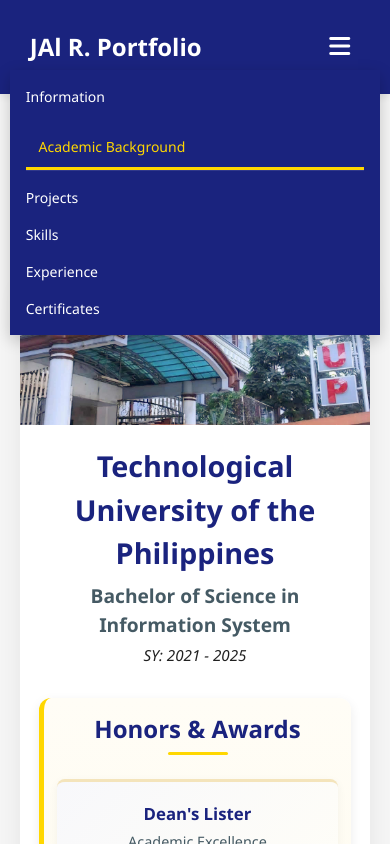
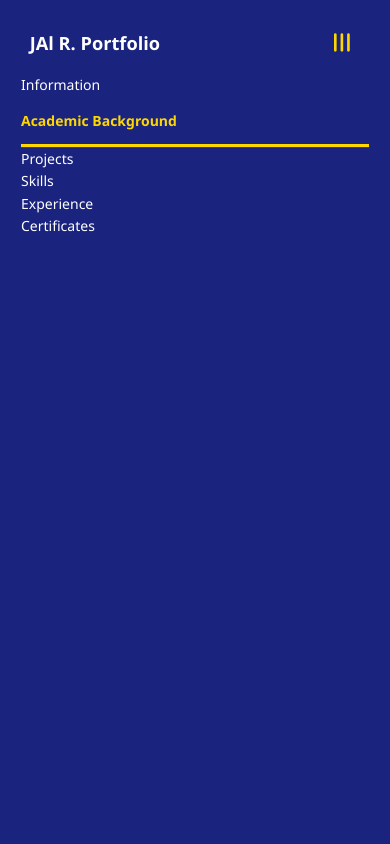
Before and after one commit to JohnAlbert29/MyWebsitePortfolio, a plain HTML site: page academic.html in a window 390 px wide. Both pictures are taken after a click on the element 339 px from the left and 47 px from the top of the page. Shown: the top 844 px of the page. Drawn offline with Linux system fonts and the light colour scheme; files whose address does not match are found by name.

Commit message:
revert certificate css

```diff
--- a/academic.css
+++ b/academic.css
@@ -18,12 +18,19 @@
   box-sizing: border-box;
 }
 
+html {
+  font-size: 16px; /* Explicit base font size */
+}
+
 body {
   font-family: "Segoe UI", Tahoma, Geneva, Verdana, sans-serif;
   line-height: 1.6;
   color: var(--text-color);
   background-color: var(--light-color);
   padding: 0;
+  min-height: 100vh;
+  display: flex;
+  flex-direction: column;
 }
 
 .container {
@@ -34,27 +41,42 @@
 }
 
 /* ============================================= */
-/* 2. TYPOGRAPHY & TEXT ELEMENTS */
+/* 2. TYPOGRAPHY - FIXED SIZES */
 /* ============================================= */
 
 h1, h2, h3, h4 {
   margin-bottom: 1rem;
   font-weight: 600;
   color: var(--primary-color);
+  line-height: 1.2;
 }
 
-h1 { font-size: 2.25rem; }
-h2 { font-size: 1.8rem; }
-h3 { font-size: 1.5rem; }
-h4 { font-size: 1.2rem; }
+h1 {
+  font-size: 2.25rem; /* 36px */
+  margin-bottom: 1.5rem;
+}
+h2 {
+  font-size: 1.8rem; /* 28.8px */
+  margin-bottom: 1.25rem;
+}
+h3 {
+  font-size: 1.5rem; /* 24px */
+  margin-bottom: 1rem;
+}
+h4 {
+  font-size: 1.2rem; /* 19.2px */
+}
 
 p {
   margin-bottom: 1rem;
+  font-size: 1rem; /* 16px */
+  line-height: 1.6;
 }
 
 a {
   text-decoration: none;
   color: inherit;
+  transition: color 0.3s ease;
 }
 
 /* ============================================= */
@@ -70,6 +92,7 @@
   border-radius: 5px;
   cursor: pointer;
   font-weight: 600;
+  font-size: 1rem;
   transition: all 0.3s ease;
   text-align: center;
 }
@@ -81,17 +104,18 @@
 }
 
 /* ============================================= */
-/* 4. HEADER & NAVIGATION */
+/* 4. HEADER & NAVIGATION - FIXED */
 /* ============================================= */
 
 header {
   background: var(--primary-color);
   color: var(--white);
-  padding: 1.5rem 0;
+  padding: 1rem 0;
   position: sticky;
   top: 0;
-  z-index: 100;
+  z-index: 1000;
   box-shadow: 0 2px 10px rgba(0, 0, 0, 0.1);
+  width: 100%;
 }
 
 header .container {
@@ -99,20 +123,27 @@
   justify-content: space-between;
   align-items: center;
   padding: 0 20px;
-  position: relative;
+  height: 60px;
 }
 
 header h1 {
-  font-size: 1.8rem;
+  font-size: 1.5rem;
   margin: 0;
   color: var(--white);
+  font-weight: 700;
 }
 
-/* Navigation */
+/* Navigation - Desktop */
 nav ul {
   list-style: none;
   display: flex;
   gap: 1.5rem;
+  margin: 0;
+  padding: 0;
+}
+
+nav ul li {
+  margin: 0;
 }
 
 nav ul li a {
@@ -121,6 +152,7 @@
   transition: color 0.3s ease;
   color: var(--white);
   font-weight: 500;
+  font-size: 1rem;
 }
 
 nav ul li a:hover {
@@ -129,6 +161,7 @@
 
 nav ul li a.active {
   color: var(--secondary-color);
+  font-weight: 600;
 }
 
 nav ul li a.active:after {
@@ -141,21 +174,66 @@
   background: var(--secondary-color);
 }
 
-/* Hamburger Menu */
+/* Hamburger Menu - Mobile */
 .menu-toggle {
   display: none;
   cursor: pointer;
+  background: none;
+  border: none;
   padding: 10px;
-  z-index: 101;
+  z-index: 1001;
 }
 
 .menu-toggle i {
   font-size: 1.5rem;
   color: var(--white);
+  transition: all 0.3s ease;
+}
+
+.menu-toggle.active i {
+  color: var(--secondary-color);
+  transform: rotate(90deg);
+}
+
+/* Mobile Navigation */
+@media (max-width: 768px) {
+  .menu-toggle {
+    display: block;
+  }
+
+  nav {
+    position: fixed;
+    top: 60px;
+    left: 0;
+    width: 100%;
+    height: calc(100vh - 60px);
+    background: var(--primary-color);
+    transition: all 0.3s ease;
+    z-index: 999;
+    overflow-y: auto;
+    transform: translateX(-100%);
+    padding: 1rem 0;
+  }
+
+  nav.active {
+    transform: translateX(0);
+  }
+
+  nav ul {
+    flex-direction: column;
+    gap: 0;
+    padding: 0 1.5rem;
+  }
+
+  nav ul li a {
+    padding: 1rem 0;
+    display: block;
+    border-bottom: 1px solid rgba(255, 255, 255, 0.1);
+  }
 }
 
 /* ============================================= */
-/* 5. HERO SECTION */
+/* 5. HERO SECTION - FIXED */
 /* ============================================= */
 
 .hero {
@@ -165,34 +243,38 @@
   background-position: center;
   color: var(--white);
   text-align: center;
-  padding: 8rem 0;
+  padding: 6rem 0;
   display: flex;
   justify-content: center;
   align-items: center;
+  min-height: 60vh;
 }
 
 .hero .container {
-  padding: 40px 20px;
+  padding: 0 20px;
 }
 
 .hero h2 {
   font-size: 2.5rem;
   margin-bottom: 1.5rem;
+  color: var(--white);
 }
 
 .hero p {
   font-size: 1.2rem;
   max-width: 700px;
   margin: 0 auto 2rem;
+  color: rgba(255, 255, 255, 0.9);
 }
 
 /* ============================================= */
-/* 6. ACADEMIC BACKGROUND SECTION */
+/* 6. ACADEMIC BACKGROUND SECTION - FIXED */
 /* ============================================= */
 
 .academic-background {
   padding: 4rem 0;
   text-align: center;
+  flex: 1;
 }
 
 .academic-background .container {
@@ -223,19 +305,25 @@
 /* Education Image */
 .edu-image {
   width: 100%;
-  height: 400px;
+  height: 300px;
   background-color: #e0e0e0;
   display: flex;
   justify-content: center;
   align-items: center;
   border-top-left-radius: 16px;
   border-top-right-radius: 16px;
+  overflow: hidden;
 }
 
 .edu-image img {
   width: 100%;
   height: 100%;
   object-fit: cover;
+  transition: transform 0.5s ease;
+}
+
+.education-item:hover .edu-image img {
+  transform: scale(1.05);
 }
 
 /* Education Details */
@@ -248,25 +336,26 @@
 .edu-details h3 {
   font-size: 1.8rem;
   margin-bottom: 0.5rem;
+  color: var(--primary-color);
 }
 
 .degree {
   font-size: 1.2rem;
   font-weight: 600;
   color: var(--accent-color);
-  margin-bottom: 0.25rem;
+  margin-bottom: 0.5rem;
 }
 
 .duration {
   font-style: italic;
   color: var(--dark-color);
-  font-size: 0.95rem;
-  margin-bottom: 2rem;
+  font-size: 1rem;
+  margin-bottom: 1.5rem;
   display: block;
 }
 
 /* ============================================= */
-/* 7. HONORS & AWARDS SECTION - PROFESSIONAL */
+/* 7. HONORS & AWARDS SECTION - FIXED */
 /* ============================================= */
 
 .honors {
@@ -304,13 +393,13 @@
 .awards-grid {
   display: grid;
   grid-template-columns: repeat(auto-fill, minmax(280px, 1fr));
-  gap: 1.2rem;
+  gap: 1.5rem;
   margin-top: 1.5rem;
 }
 
 .award-item {
   background: white;
-  padding: 1.2rem 1.5rem;
+  padding: 1.5rem;
   border-radius: 8px;
   box-shadow: 0 3px 10px rgba(0, 0, 0, 0.05);
   border-top: 3px solid rgba(218, 165, 32, 0.3);
@@ -320,7 +409,7 @@
 }
 
 .award-item:hover {
-  transform: translateY(-3px);
+  transform: translateY(-5px);
   box-shadow: 0 6px 16px rgba(0, 0, 0, 0.1);
   border-top-color: var(--secondary-color);
 }
@@ -344,29 +433,30 @@
 .award-title {
   font-weight: 600;
   color: var(--primary-color);
-  margin-bottom: 0.3rem;
-  font-size: 1.05rem;
+  margin-bottom: 0.5rem;
+  font-size: 1.1rem;
 }
 
 .award-description {
   color: var(--accent-color);
-  font-size: 0.9rem;
-  line-height: 1.5;
+  font-size: 0.95rem;
+  line-height: 1.6;
+  margin-bottom: 0.5rem;
 }
 
 .award-year {
   display: inline-block;
   background: rgba(69, 90, 100, 0.1);
   color: var(--accent-color);
-  padding: 0.2rem 0.6rem;
-  border-radius: 12px;
-  font-size: 0.8rem;
+  padding: 0.3rem 0.8rem;
+  border-radius: 20px;
+  font-size: 0.85rem;
   margin-top: 0.5rem;
   font-weight: 500;
 }
 
 /* ============================================= */
-/* 8. FOOTER */
+/* 8. FOOTER - FIXED */
 /* ============================================= */
 
 footer {
@@ -374,15 +464,20 @@
   color: var(--white);
   text-align: center;
   padding: 2rem 0;
-  margin-top: 3rem;
+  margin-top: auto;
 }
 
 footer .container {
   padding: 0 20px;
 }
 
+footer p {
+  margin: 0;
+  font-size: 0.95rem;
+}
+
 /* ============================================= */
-/* 9. MOBILE NAVIGATION BUTTONS */
+/* 9. MOBILE NAVIGATION BUTTONS - FIXED */
 /* ============================================= */
 
 .mobile-nav-buttons {
@@ -390,6 +485,7 @@
   justify-content: space-between;
   margin: 2rem 0;
   gap: 1rem;
+  width: 100%;
 }
 
 .mobile-nav-btn {
@@ -408,6 +504,7 @@
   align-items: center;
   justify-content: center;
   gap: 0.5rem;
+  font-size: 0.95rem;
 }
 
 .mobile-nav-btn:hover {
@@ -419,94 +516,92 @@
   font-size: 0.9rem;
 }
 
+.mobile-nav-btn[disabled] {
+  opacity: 0.5;
+  cursor: not-allowed;
+  background-color: var(--primary-color);
+  color: var(--white);
+}
+
 /* ============================================= */
-/* 10. MOBILE RESPONSIVENESS */
+/* 10. MOBILE RESPONSIVENESS - FIXED */
 /* ============================================= */
 
 @media (max-width: 768px) {
-  /* General Mobile Styles */
-  body {
-    font-size: 15px;
-    line-height: 1.5;
+  .container {
+    width: 95%;
+    padding: 0 15px;
   }
 
-  .container {
-    width: 95%;
-    padding: 10px;
+  .hero {
+    padding: 4rem 0;
+    min-height: 50vh;
   }
 
-  h1 { font-size: 1.8rem; }
-  h2 { font-size: 1.5rem; }
-  h3 { font-size: 1.3rem; }
-
-  /* Header Adjustments */
-  header h1 {
-    font-size: 1.5rem;
+  .hero h2 {
+    font-size: 2rem;
   }
 
-  /* Mobile Navigation */
-  .menu-toggle {
-    display: block;
+  .hero p {
+    font-size: 1.1rem;
   }
 
-   nav {
-        position: absolute;
-        top: 100%;
-        left: 0;
-        width: 100%;
-        max-height: 0;
-        background: var(--primary-color);
-        transition: all 0.3s ease;
-        z-index: 100;
-        overflow: hidden;
-        padding: 0 1.5rem;
-        box-shadow: 0 5px 15px rgba(0, 0, 0, 0.2);
-    }
-
-  nav.active {
-        max-height: 500px;
-        padding: 1rem;
-    }
-
-  nav ul {
-    flex-direction: column;
-    gap: 1rem;
+  .mobile-nav-buttons {
+    display: flex;
   }
 
-     nav ul li a {
-        padding: 0.8rem;
-        display: block;
-        border-bottom: 1px solid rgba(255, 255, 255, 0.1);
-    }
+  .education-item {
+    max-width: 100%;
+  }
+
+  .edu-image {
+    height: 250px;
+  }
+
+  .honors {
+    padding: 1.5rem;
+  }
 }
 
-  /* Hero Section */
+@media (max-width: 480px) {
+  html {
+    font-size: 14px;
+  }
+
+  header h1 {
+    font-size: 1.3rem;
+  }
+
   .hero {
+    padding: 3rem 0;
+  }
 
+  .hero h2 {
+    font-size: 1.6rem;
+  }
+
+  .education-item {
+    border-radius: 12px;
+  }
+
+  .edu-image {
+    height: 180px;
+  }
+
+  .edu-details {
+    padding: 1.5rem;
+  }
+
+  .honors {
+    padding: 1rem;
+  }
+
+  .awards-grid {
+    grid-template-columns: 1fr;
+  }
+
+  .mobile-nav-btn {
     padding: 0.7rem 1rem;
     font-size: 0.9rem;
   }
-
-
-@media (max-width: 480px) {
-  /* Extra Small Devices */
-  body {
-    font-size: 14px;
-  }
-
-  .education-item {
-    border-radius: 10px;
-  }
-
-  .edu-image {
-    height: 150px;
-  }
-
-  .edu-details {
-    padding: 1.2rem;
-  }
-
-  .honors {
-    padding: 0.8rem;
-  }
 }
--- a/academic.html
+++ b/academic.html
@@ -182,8 +182,7 @@
     <script src="js/script.js"></script>
 
     <script>
-     document.addEventListener("DOMContentLoaded", function () {
-        // Hamburger menu toggle
+     document.addEventListener("DOMContentLoaded", function() {
     const menuToggle = document.querySelector('.menu-toggle');
     const nav = document.querySelector('nav');
 
@@ -192,9 +191,8 @@
         menuToggle.classList.toggle('active');
     });
 
-        // Close menu when clicking on a link
-        const navLinks = document.querySelectorAll('nav ul li a');
-        navLinks.forEach(link => {
+    // Close menu when clicking on links
+    document.querySelectorAll('nav ul li a').forEach(link => {
         link.addEventListener('click', function() {
             nav.classList.remove('active');
             menuToggle.classList.remove('active');
--- a/certificates.css
+++ b/certificates.css
@@ -1,7 +1,8 @@
 /* ============================================= */
-/* 1. GLOBAL VARIABLES & BASE STYLES */
+/* GLOBAL STYLES */
 /* ============================================= */
 
+/* Color Scheme */
 :root {
   --primary-color: #1a237e; /* Deep Blue */
   --secondary-color: Gold; /* Gold */
@@ -12,6 +13,7 @@
   --white: #ffffff;
 }
 
+/* Base Styles */
 * {
   margin: 0;
   padding: 0;
@@ -33,20 +35,15 @@
   padding: 20px;
 }
 
-/* ============================================= */
-/* 2. TYPOGRAPHY & TEXT ELEMENTS */
-/* ============================================= */
-
-h1, h2, h3, h4 {
+/* Typography */
+h1,
+h2,
+h3,
+h4 {
   margin-bottom: 1rem;
   font-weight: 600;
   color: var(--primary-color);
 }
-
-h1 { font-size: 2.25rem; }
-h2 { font-size: 1.8rem; }
-h3 { font-size: 1.5rem; }
-h4 { font-size: 1.2rem; }
 
 p {
   margin-bottom: 1rem;
@@ -61,10 +58,7 @@
   color: inherit;
 }
 
-/* ============================================= */
-/* 3. BUTTONS & INTERACTIVE ELEMENTS */
-/* ============================================= */
-
+/* Buttons */
 .btn {
   display: inline-block;
   background: var(--secondary-color);
@@ -85,9 +79,10 @@
 }
 
 /* ============================================= */
-/* 4. HEADER & NAVIGATION */
+/* LAYOUT COMPONENTS */
 /* ============================================= */
 
+/* Header */
 header {
   background: var(--primary-color);
   color: var(--white);
@@ -103,7 +98,6 @@
   justify-content: space-between;
   align-items: center;
   padding: 0 20px;
-  position: relative;
 }
 
 header h1 {
@@ -144,23 +138,7 @@
   background: var(--secondary-color);
 }
 
-/* Hamburger Menu */
-.menu-toggle {
-  display: none;
-  cursor: pointer;
-  padding: 10px;
-  z-index: 101;
-}
-
-.menu-toggle i {
-  font-size: 1.5rem;
-  color: var(--white);
-}
-
-/* ============================================= */
-/* 5. HERO SECTION */
-/* ============================================= */
-
+/* Hero Section */
 .hero {
   background: linear-gradient(rgba(26, 35, 126, 0.8), rgba(26, 35, 126, 0.9)),
     url("https://images.unsplash.com/photo-1498050108023-c5249f4df085?ixlib=rb-1.2.1&auto=format&fit=crop&w=1350&q=80");
@@ -191,8 +169,23 @@
   color: var(--white);
 }
 
+/* Footer */
+footer {
+  background: var(--primary-color);
+  color: var(--white);
+  text-align: center;
+  padding: 2rem 0;
+  margin-top: 3rem;
+}
+
+footer .container {
+  padding: 0 20px;
+}
+
+
+
 /* ============================================= */
-/* 6. CERTIFICATES SECTION */
+/* CERTIFICATES SECTION STYLES */
 /* ============================================= */
 
 .certificates-section {
@@ -400,26 +393,47 @@
     color: var(--secondary-color);
 }
 
-/* ============================================= */
-/* 7. FOOTER */
-/* ============================================= */
-
-footer {
-  background: var(--primary-color);
-  color: var(--white);
-  text-align: center;
-  padding: 2rem 0;
-  margin-top: 3rem;
+/* Responsive Design */
+@media (max-width: 768px) {
+    .certificate-item {
+        flex-direction: column;
     }
 
-footer .container {
-  padding: 0 20px;
+    .certificate-image {
+        height: 250px;
     }
 
-/* ============================================= */
-/* 8. MOBILE NAVIGATION BUTTONS */
-/* ============================================= */
+    .certificate-image.portrait {
+        height: 350px;
+    }
 
+    .view-certificate-btn {
+        opacity: 1;
+        font-size: 0.9rem;
+        padding: 8px 15px;
+    }
+}
+
+@media (max-width: 480px) {
+    .certificate-image {
+        height: 200px;
+    }
+
+    .certificate-image.portrait {
+        height: 300px;
+    }
+
+    .certificate-details {
+        padding: 1.5rem;
+    }
+
+    .skills-badges span {
+        font-size: 0.8rem;
+        padding: 0.4rem 0.8rem;
+    }
+}
+
+/* Mobile Navigation Buttons */
 .mobile-nav-buttons {
     display: none;
     justify-content: space-between;
@@ -461,48 +475,55 @@
     color: var(--white);
 }
 
-/* ============================================= */
-/* 9. MOBILE RESPONSIVENESS */
-/* ============================================= */
+@media (max-width: 768px) {
+    .mobile-nav-buttons {
+        display: flex;
+    }
+}
+
+/* Style for Hamburger menu */
+      header .container {
+          display: flex;
+          justify-content: space-between;
+          align-items: center;
+          padding: 0 20px;
+          position: relative;
+      }
+
+      .menu-toggle {
+          display: none;
+          cursor: pointer;
+          padding: 10px;
+          z-index: 101;
+      }
+
+      .menu-toggle i {
+          font-size: 1.5rem;
+          color: var(--white, #ffffff);
+      }
+
+      nav ul {
+          display: flex;
+          gap: 1.5rem;
+      }
+
+      nav ul li a {
+          padding: 0.5rem 0;
+          position: relative;
+          transition: color 0.3s ease;
+          color: var(--white, #ffffff);
+          font-weight: 500;
+      }
+
+      nav ul li a:hover {
+          color: var(--secondary-color, #ffd700);
+      }
+
+      nav ul li a.active {
+          color: var(--secondary-color, #ffd700);
+      }
 
       @media (max-width: 768px) {
-  /* General Mobile Styles */
-  body {
-    font-size: 15px;
-    line-height: 1.5;
-  }
-
-  .container {
-    width: 95%;
-    padding: 10px;
-  }
-
-  h1 {
-    font-size: 1.8rem;
-    line-height: 1.3;
-  }
-  h2 {
-    font-size: 1.5rem;
-    margin-bottom: 0.8rem;
-  }
-  h3 {
-    font-size: 1.3rem;
-    margin-bottom: 0.8rem;
-  }
-  h4 {
-    font-size: 1.1rem;
-  }
-
-  /* Header Adjustments */
-  header {
-    padding: 1rem 0;
-  }
-
-  header h1 {
-    font-size: 1.5rem;
-  }
-
-  /* Mobile Navigation */
           .menu-toggle {
               display: block;
           }
@@ -513,7 +534,7 @@
               left: 0;
               width: 100%;
               max-height: 0;
-    background: var(--primary-color);
+              background: var(--primary-color, #1a237e);
               transition: all 0.3s ease;
               z-index: 100;
               overflow: hidden;
@@ -540,165 +561,4 @@
           .menu-toggle.active {
               display: none;
           }
-
-  /* Hero Section */
-  .hero {
-    padding: 5rem 0;
       }
-
-  .hero h2 {
-    font-size: 1.8rem;
-    margin-bottom: 1rem;
-  }
-
-  .hero p {
-    font-size: 1rem;
-    margin-bottom: 1.5rem;
-  }
-
-  /* Certificates Section */
-  .certificates-section {
-    padding: 3rem 0;
-  }
-
-  .section-description {
-    margin-bottom: 2rem;
-  }
-
-  .certificates-grid {
-    gap: 2rem;
-  }
-
-  .certificate-item {
-    flex-direction: column;
-  }
-
-  .certificate-image {
-    height: 250px;
-  }
-
-  .certificate-image.portrait {
-    height: 350px;
-  }
-
-  .view-certificate-btn {
-    opacity: 1;
-    font-size: 0.9rem;
-    padding: 8px 15px;
-  }
-
-  .certificate-details {
-    padding: 1.5rem;
-  }
-
-  .certificate-details h3 {
-    font-size: 1.3rem;
-  }
-
-  .skills-badges {
-    gap: 0.6rem;
-  }
-
-  /* Modal Adjustments */
-  .modal-content img {
-    max-height: 80vh;
-  }
-
-  /* Mobile Navigation Buttons */
-  .mobile-nav-buttons {
-    display: flex;
-    margin: 1.5rem 0;
-  }
-
-  .mobile-nav-btn {
-    padding: 0.7rem 1rem;
-    font-size: 0.9rem;
-  }
-}
-
-@media (max-width: 480px) {
-  /* Extra Small Devices */
-  body {
-    font-size: 14px;
-  }
-
-  .container {
-    width: 98%;
-    padding: 8px;
-  }
-
-  h1 {
-    font-size: 1.6rem;
-    margin-bottom: 0.8rem;
-  }
-  h2 {
-    font-size: 1.3rem;
-  }
-  h3 {
-    font-size: 1.1rem;
-  }
-
-  /* Hero Section */
-  .hero {
-    padding: 4rem 0;
-  }
-
-  /* Certificates Section */
-  .certificate-image {
-    height: 200px;
-  }
-
-  .certificate-image.portrait {
-    height: 300px;
-  }
-
-  .certificate-details {
-    padding: 1.2rem;
-  }
-
-  .certificate-description {
-    margin: 1rem 0;
-    font-size: 0.9rem;
-  }
-
-  .skills-badges span {
-    font-size: 0.8rem;
-    padding: 0.4rem 0.8rem;
-  }
-
-  /* Modal Adjustments */
-  .modal-content img {
-    max-height: 70vh;
-  }
-
-  .close-modal {
-    font-size: 2rem;
-    top: 10px;
-    right: 10px;
-  }
-
-  /* Footer */
-  footer {
-    padding: 1.5rem 0;
-  }
-}
-
-@media (max-width: 360px) {
-  /* Smallest Devices */
-  .certificate-image {
-    height: 180px;
-  }
-
-  .certificate-image.portrait {
-    height: 280px;
-  }
-
-  .mobile-nav-buttons {
-    flex-direction: column;
-    gap: 0.8rem;
-  }
-
-  .mobile-nav-btn {
-    width: 100%;
-  }
-}
```
Lines whose indentation alone changed are shown as unchanged.
